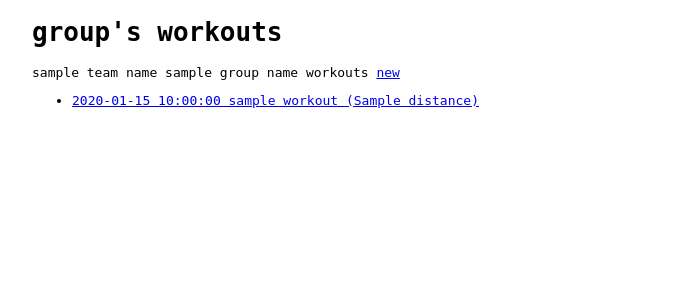
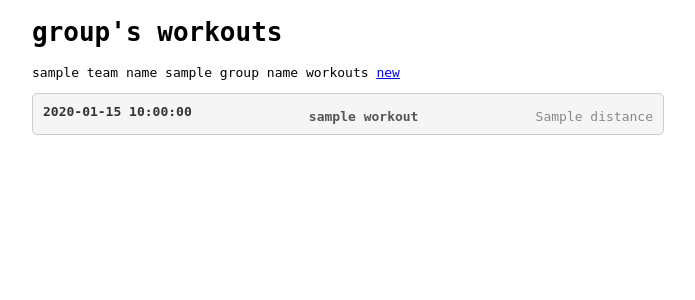
Before and after one commit to bwhybel/workout, a Flask app: template templates/workouts_view.html in a window 1280 px wide. Shown: the part 23-323 px from the top of the page, without its empty margins (292-987 px from the left). Run offline with Flask 3, Linux system fonts and the light colour scheme; the template is opened without the code that fills it: most values are stand-ins (such as "Sample title", 1, 10 or a date in 2020).

Commit message:
Update workouts_view.html

```diff
--- a/templates/workouts_view.html
+++ b/templates/workouts_view.html
@@ -1,10 +1,55 @@
 {% extends 'base.html' %}
+{% block style %}
+ul {
+  list-style-type: none;
+  padding: 0;
+}
+
+li {
+  margin-bottom: 10px;
+  padding: 10px;
+  border: 1px solid #ccc;
+  background-color: #f5f5f5;
+  border-radius: 5px;
+  display: flex;
+  justify-content: space-between;
+  cursor: pointer;
+}
+
+.date {
+  font-weight: bold;
+  color: #333;
+  text-align: left;
+}
+
+.title {
+  margin-top: 5px;
+  font-weight: bold;
+  color: #555;
+  text-align: center;
+}
+
+.distance {
+  margin-top: 5px;
+  color: #888;
+  text-align: right;
+}
+{% endblock %}
 {% block content %}
 <h1>{% block title %}group's workouts{% endblock %}</h1>
 <p>{{ team_name.lower() }} {{ group_name.lower() }} workouts <a href={{ url_for('write_workout', group_id=group_id) }}>new</a></p>
 <ul>
   {% for workout in workouts %}
-  <li><a href={{ url_for('write_workout_id', id=workout['id']) }}>{{ workout['date'] }} {{ workout['title'].lower() }} ({{ workout['distance'] }})</a></li>
+  <li onclick="redirectToWorkout('{{ url_for('write_workout_id', id=workout['id']) }}')">
+    <span class="date">{{ workout['date'] }}</span>
+    <div class="title">{{ workout['title'].lower() }}</div>
+    <div class="distance">{{ workout['distance'] }}</div>
+  </li>
   {% endfor %}
 </ul>
+<script>
+function redirectToWorkout(url) {
+  window.location.href = url;
+}
+</script>
 {% endblock %}
```
